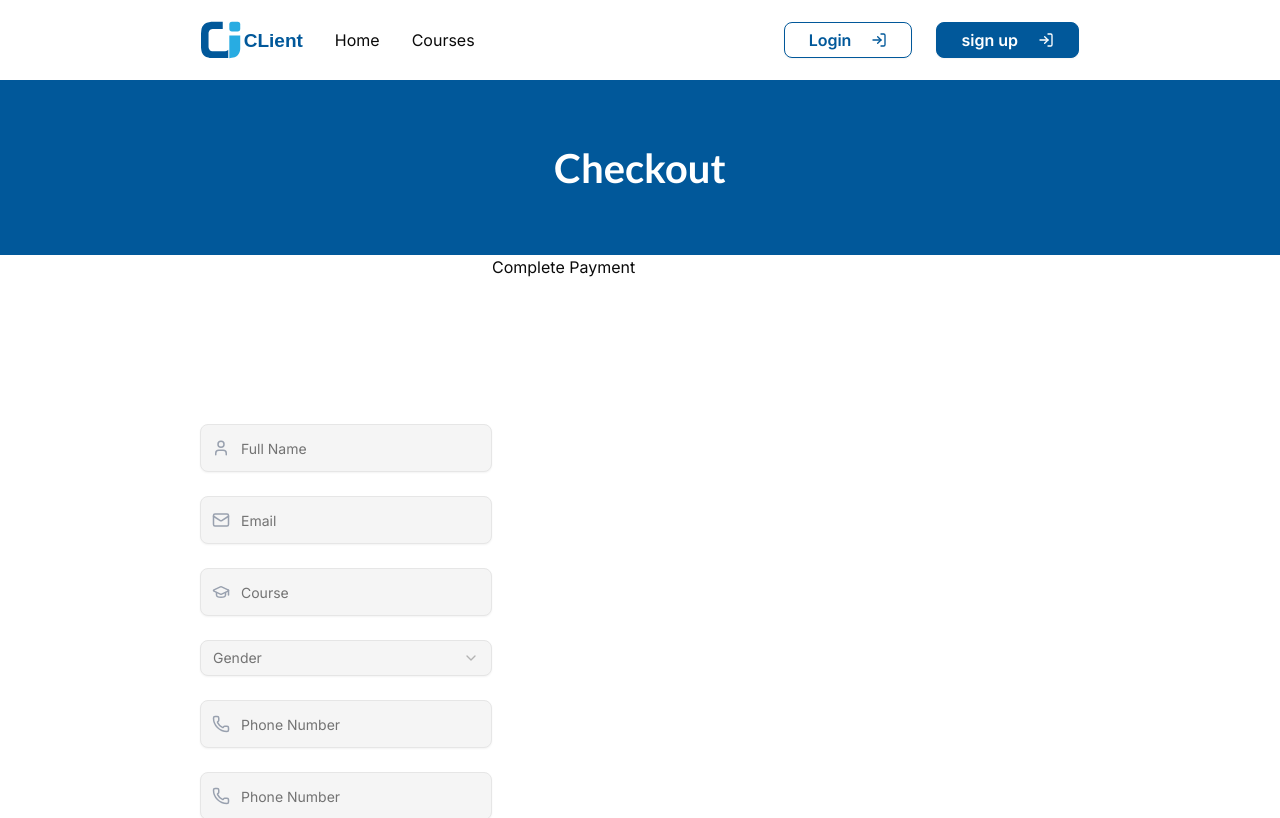
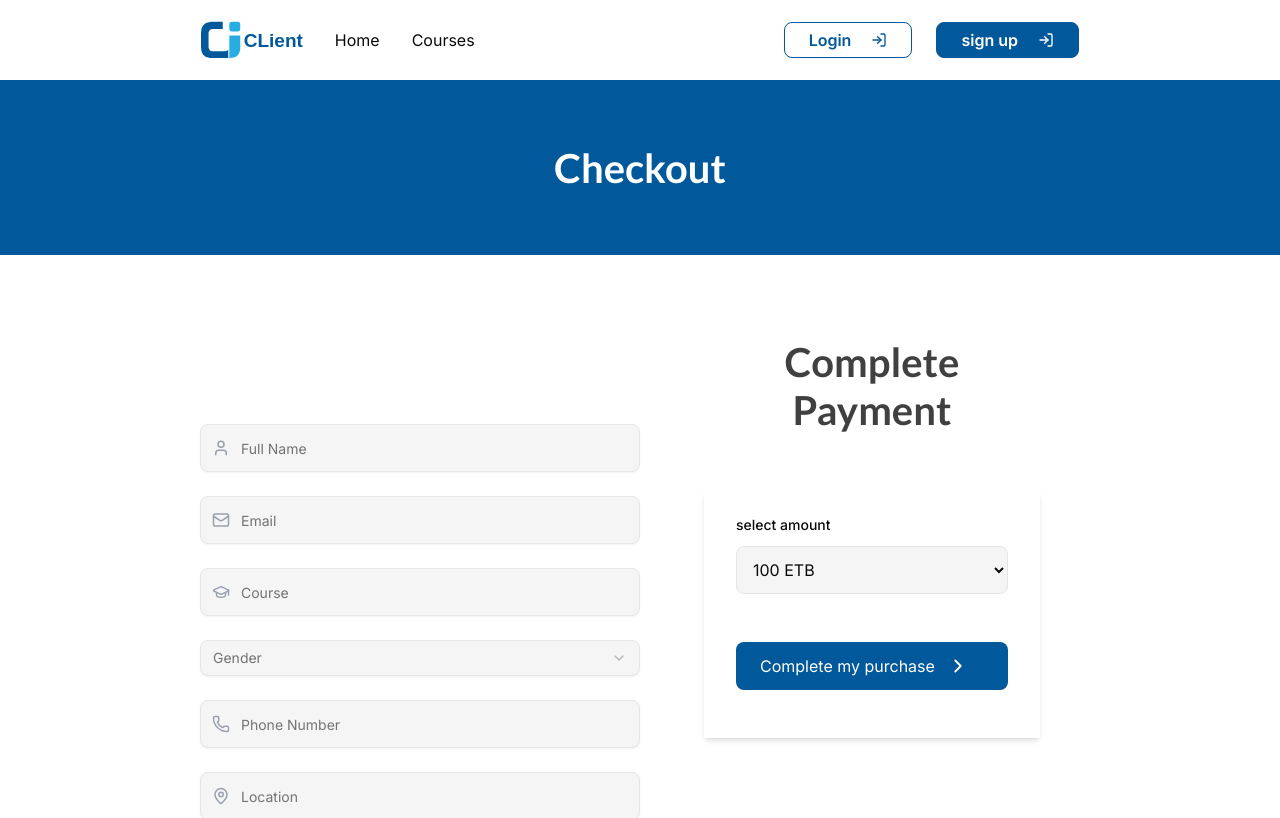
Before and after one commit to TESHU21/learning-management-system, a React (Vite) app in the folder frontend/: page /checkout in a window 1280 px wide. Shown: the top 818 px of the page. Built offline with nearby package versions, Linux system fonts and the light colour scheme; a web font is replaced by a local one.

Commit message:
Finalizing checkout UI

```diff
--- a/frontend/src/components/FormComp.jsx
+++ b/frontend/src/components/FormComp.jsx
@@ -3,6 +3,8 @@ import React, { useState, useEffect } from "react";
 import { useForm } from "react-hook-form";
 import { zodResolver } from "@hookform/resolvers/zod";
 import {ChevronRight} from "lucide-react"
+import { forwardRef, useImperativeHandle } from "react";
+
 
 import {
   Form,
@@ -25,7 +27,7 @@ import {
 
 import { BsEye, BsEyeSlash } from "react-icons/bs";
 
-const FormComp = ({
+const FormComp = forwardRef(({
   schema,
   initialValues,
   fields,
@@ -38,11 +40,14 @@ const FormComp = ({
   showForgotPassword ,
   hideButton,
   // optional callback
-}) => {
+},ref) => {
   const form = useForm({
     resolver: zodResolver(schema),
     defaultValues: initialValues || {},
   });
+  useImperativeHandle(ref, () => ({
+    submit: () => form.handleSubmit(onSubmit)(),
+  }));
 
   const { setValue, getValues, trigger } = form;
 
@@ -194,6 +199,6 @@ const FormComp = ({
       </Form>
     </div>
   );
-};
+})
 
 export default FormComp;
--- a/frontend/src/pages/checkout/Checkout.jsx
+++ b/frontend/src/pages/checkout/Checkout.jsx
@@ -1,21 +1,52 @@
-import React from 'react'
+import React,{useState,useRef} from 'react'
 import FormComp from '@/components/FormComp'
 import {CheckoutSchema,fields,initialValues} from "./components/data"
+import {ChevronRight} from "lucide-react"
 
 
 const Checkout = () => {
+    const formRef=useRef()
+    const [selectedAmount,setSelectedAmount]=useState("350")
   return (
     <div>
         <div className=' flex md:h-[175px] w-full bg-blue-primary items-center justify-center font-lato text-[40px] font-bold leading-12'>
             <h3 className=' text-white '>Checkout</h3>
         </div>
-        <div className='flex md:mx-[200px] '>
-            <div className='md:mt-[161px]'>
-                <FormComp schema={CheckoutSchema} fields={fields} initialValues={initialValues} hideButton={true}/>
+        <div className='flex gap-6 md:mx-[200px] '>
+            <div className=' w-1/2 md:mt-[161px]'>
+                <FormComp ref={formRef} schema={CheckoutSchema} fields={fields} initialValues={initialValues} hideButton={true}/>
 
             </div>
-            <div>
-                <h3>Complete Payment</h3>
+            <div className=' flex-1 mt-[83px] w-[508px] px-[40px]'>
+                <h3 className='  mb-[57px] font-lato font-bold text-[40px] leading-12 text-center text-[#404040]'>Complete Payment</h3>
+
+      {/* Right Side: Selection + Button */}
+      <div className="shadow-md px-8 pt-6 pb-12 w-full flex flex-col gap-12">
+      <div className='flex flex-col  gap-[11px]'>
+      <label htmlFor="amount" className="text-sm font-medium ">
+          select amount
+        </label>
+        <select
+          id="amount"
+          value={selectedAmount}
+          onChange={(e) => setSelectedAmount(e.target.value)}
+          className="border w-full h-[48px] px-3 py-2 rounded-md bg-[#F5F5F5]"
+        >
+          <option value="350">100 ETB</option>
+          <option value="200">200 ETB</option>
+          <option value="300">300ETB</option>
+          <option value="350">350 ETB</option>
+        </select>
+      </div>
+
+
+        <button
+        className=  " flex  items-center gap-3 w-full h-[48px] rounded-md px-6 bg-blue-primary hover:bg-blue-primary text-white py-3"
+          onClick={() => formRef.current?.submit()}
+        >
+          Complete my purchase <ChevronRight size={22}/>
+        </button>
+      </div>
             </div>
         </div>
     </div>
--- a/frontend/src/pages/checkout/components/data.jsx
+++ b/frontend/src/pages/checkout/components/data.jsx
@@ -36,11 +36,20 @@ export const CheckoutSchema = z.object({
     {  name: "fullName",placeholder:"Full Name",icon:User, type: "text", className: "col-span-2" },
     {  name: "email",placeholder:"Email",icon:Mail, type: "text", className: "col-span-2" },
     {  name: "course",placeholder:"Course",icon:GraduationCap, type: "text", className: "col-span-2" },
-    {  name: "gender",placeholder:"Gender",icon:User, type: "select", className: "col-span-2" },
-    {  name: "phoneNumber",placeholder:"Phone Number",icon:Phone, type: "text", className: "col-span-2" },
+    {  name: "gender",placeholder:"Gender",icon:User, type: "select", className: "col-span-2" ,
+        options: [
+            { label: "Male", value: "male" },
+            { label: "Female", value: "female" },
+          ],
+    },
     {  name: "phoneNumber",placeholder:"Phone Number",icon:Phone, type: "text", className: "col-span-2" },
     {  name: "location",placeholder:"Location",icon:MapPin, type: "text", className: "col-span-2" },
-    {  name: "disabled",placeholder:"Disabled",icon:Users, type: "select", className: "col-span-2" },
+    {  name: "disabled",placeholder:"Disabled",icon:Users, type: "select", className: "col-span-2" ,
+        options: [
+            { label: "Yes", value: "yes" },
+            { label: "No", value: "no" },
+          ],
+    },
     {  name: "description",placeholder:"Description", type: "textarea", className: "col-span-2" },
 
 
```
